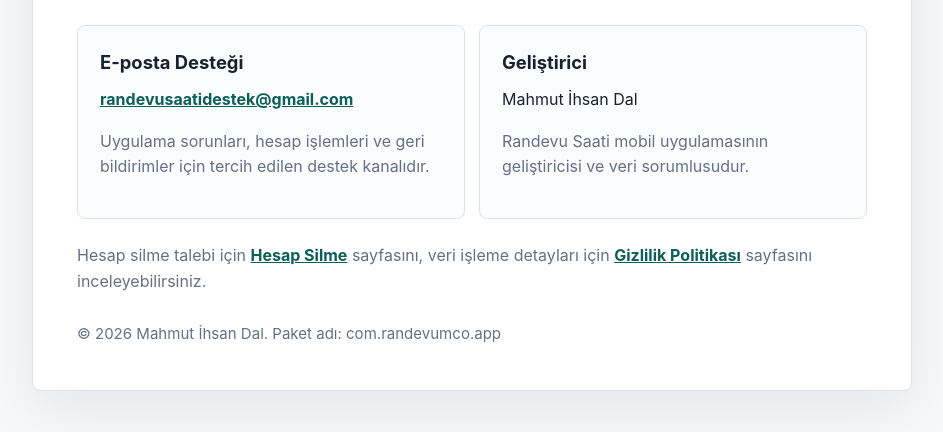
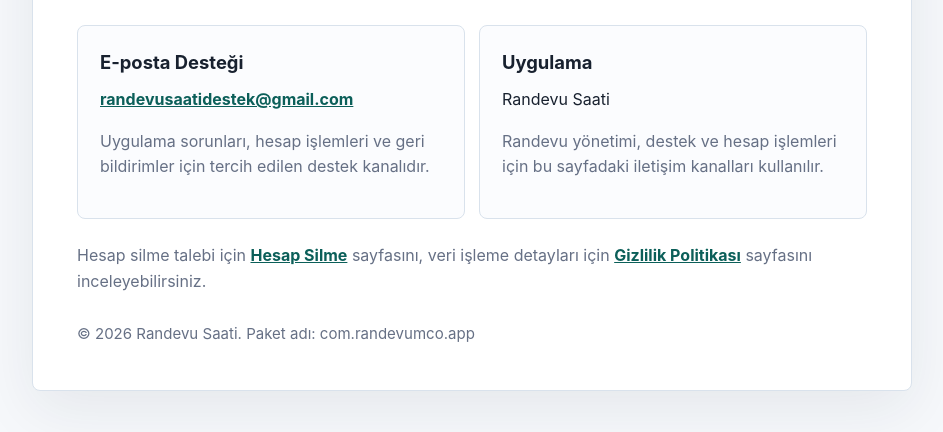
Before and after one commit to mahmutihsandal/randevusaati-legal, a plain HTML site: page support/index.html in a window 1280 px wide. Shown: the part 328-760 px from the top of the page, without its empty margins (168-1111 px from the left). Drawn offline with Linux system fonts and the light colour scheme.

Commit message:
Remove personal name from public legal pages

```diff
--- a/support/index.html
+++ b/support/index.html
@@ -148,16 +148,16 @@
           <p class="muted">Uygulama sorunları, hesap işlemleri ve geri bildirimler için tercih edilen destek kanalıdır.</p>
         </div>
         <div class="card">
-          <strong>Geliştirici</strong>
-          <span>Mahmut İhsan Dal</span>
-          <p class="muted">Randevu Saati mobil uygulamasının geliştiricisi ve veri sorumlusudur.</p>
+          <strong>Uygulama</strong>
+          <span>Randevu Saati</span>
+          <p class="muted">Randevu yönetimi, destek ve hesap işlemleri için bu sayfadaki iletişim kanalları kullanılır.</p>
         </div>
       </div>
 
       <p class="muted">Hesap silme talebi için <a href="../account-deletion/">Hesap Silme</a> sayfasını, veri işleme detayları için <a href="../privacy-policy/">Gizlilik Politikası</a> sayfasını inceleyebilirsiniz.</p>
 
       <footer>
-        © 2026 Mahmut İhsan Dal. Paket adı: com.randevumco.app
+        © 2026 Randevu Saati. Paket adı: com.randevumco.app
       </footer>
     </section>
   </main>
```
Also changed, not shown: account-deletion/index.html (+1 -1 lines), index.html (+1 -1 lines), privacy-policy/index.html (+2 -2 lines).
